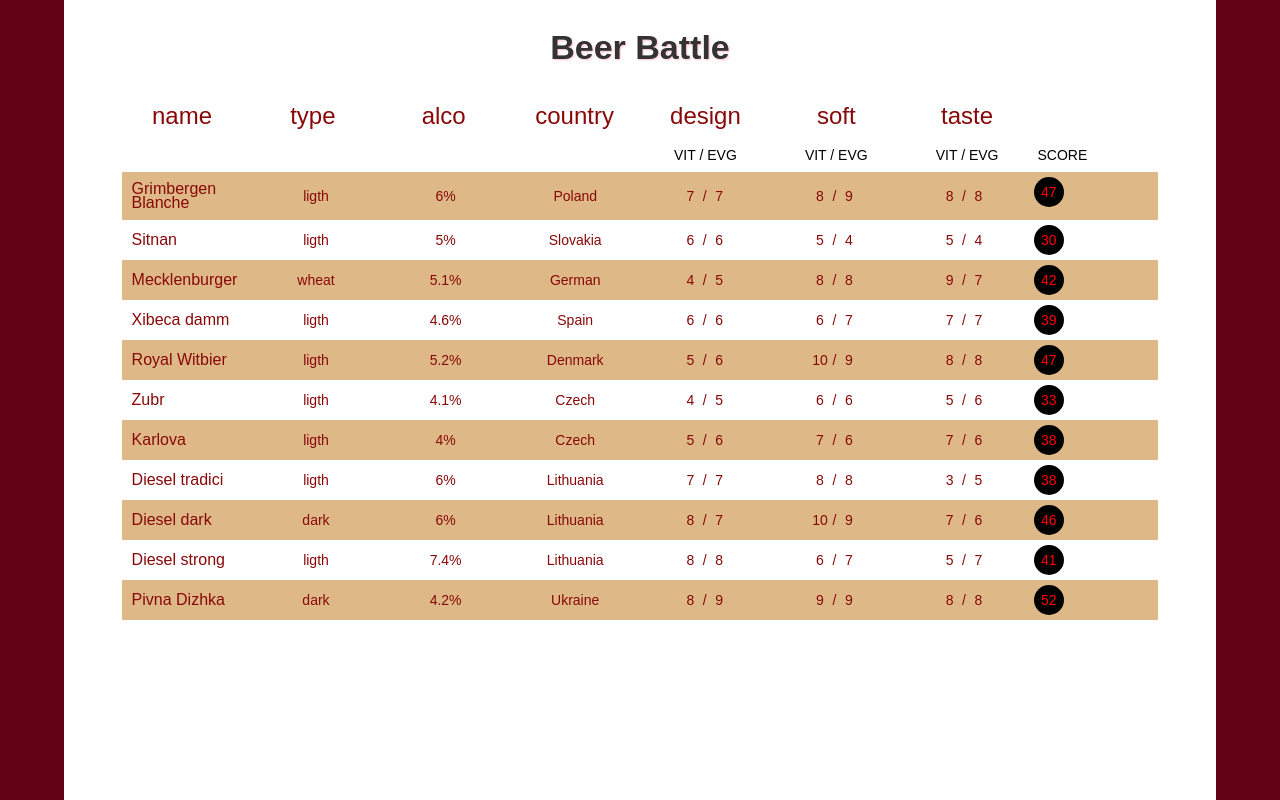
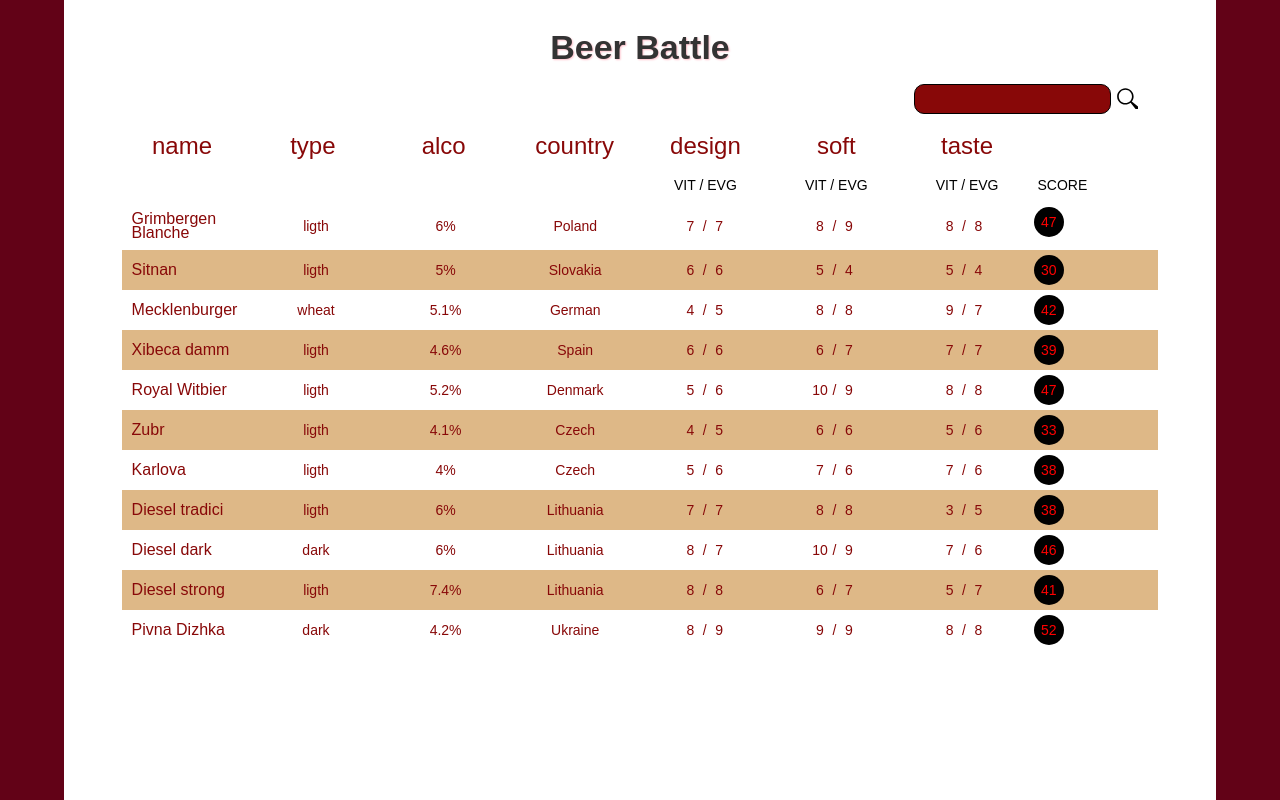
Before and after one commit to SS0n1C/AlcoBattle, a Vue app: page / in a window 1280 px wide. Built offline with nearby package versions, Linux system fonts and the light colour scheme; a web font is replaced by a local one.

Commit message:
add search field

```diff
--- a/src/assets/css/_beertable.scss
+++ b/src/assets/css/_beertable.scss
@@ -11,6 +11,43 @@
 .beerTab{
     @include flex;
     flex-direction: column;
+
+    &__find{
+        align-self: flex-end;
+        display: flex;
+        align-items: center;
+        justify-self: end;
+        margin-right: 20px;
+
+            .search__field{
+                background-color: $bloodRed;
+                height: 30px;
+                padding:0px 5px 5px 5px;
+                letter-spacing: 1.5px;
+                border-radius: 10px;
+                border: 1px black solid;
+                @include font($Oswald,400,18px,18px,white);
+
+                &:focus{
+                    background-color: lightblue;
+                    border: 1px $blueBtn solid;
+                    color:#620217;
+                }
+
+                & input{
+                border-radius: 5px;
+                }
+            }
+            &--button{
+                margin-left: 5px;
+            }
+
+            & svg{
+                width: 22px;
+                height: 22px;
+            }
+
+    }
     &__h{
         @include font($Agbalumo,400,34px,34px,$brown);
         margin:30px 0 20px;
--- a/src/assets/css/_style.scss
+++ b/src/assets/css/_style.scss
@@ -1 +1,2 @@
 @import url('https://fonts.googleapis.com/css2?family=Agbalumo&display=swap');
+@import url('https://fonts.googleapis.com/css2?family=Oswald:wght@400;500;600;700&display=swap');
--- a/src/assets/css/_variable.scss
+++ b/src/assets/css/_variable.scss
@@ -9,5 +9,7 @@
 $blue:#5373FD;
 $brown: #333333;
 $bloodRed:#880808;
+$blueBtn:#0b76ef;
 
 $Agbalumo:"Agbalumo", sans-serif;
+$Oswald: 'Oswald', sans-serif;
--- a/src/components/beertable.vue
+++ b/src/components/beertable.vue
@@ -3,6 +3,16 @@
   <section class="beerTab">
     <div class="beerTab__h">
       <h2>Beer Battle</h2>
+    </div>
+    <div class="beerTab__find">
+      <div class="beerTab__find--field">
+          <input type="text" name="search" class="search__field">
+        </div>
+        <div class="beerTab__find--button">
+          <svg>
+              <use xlink:href = "@/assets/img/sprite.svg#search"></use>
+            </svg>
+        </div>
     </div>
     <div class="beerTab__img" v-if="showBeerPhoto" :style="show ? filterStyle : null" @click="zoomOption">
       <img :src="getPh" alt="beer">
```
Also changed, not shown: src/assets/img/sprite.svg.
